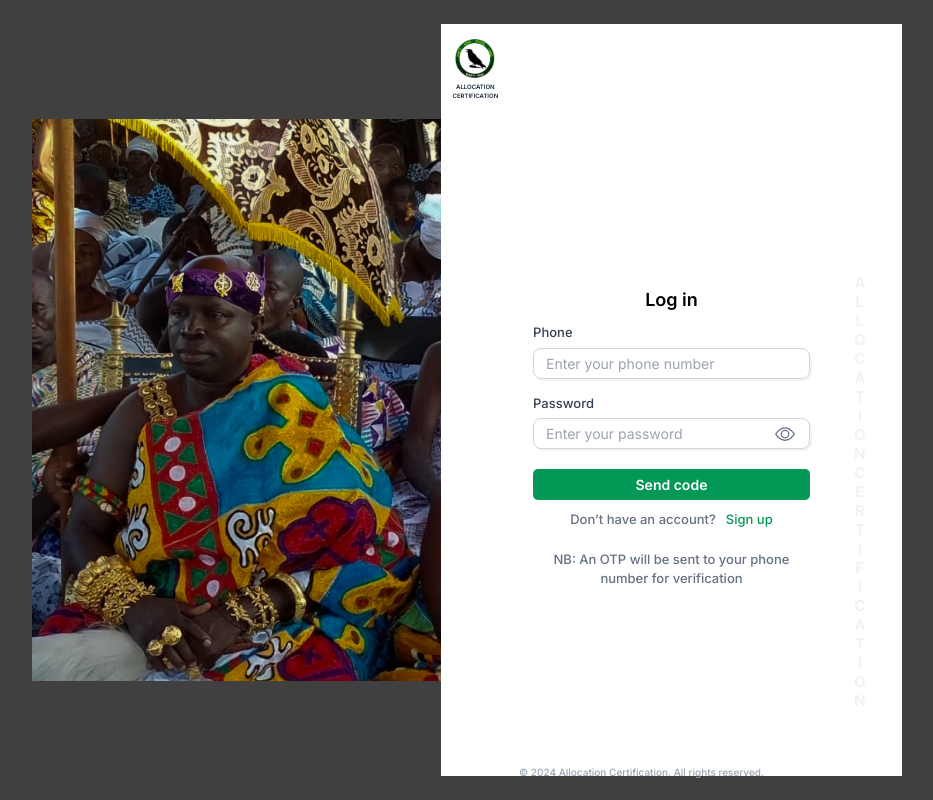
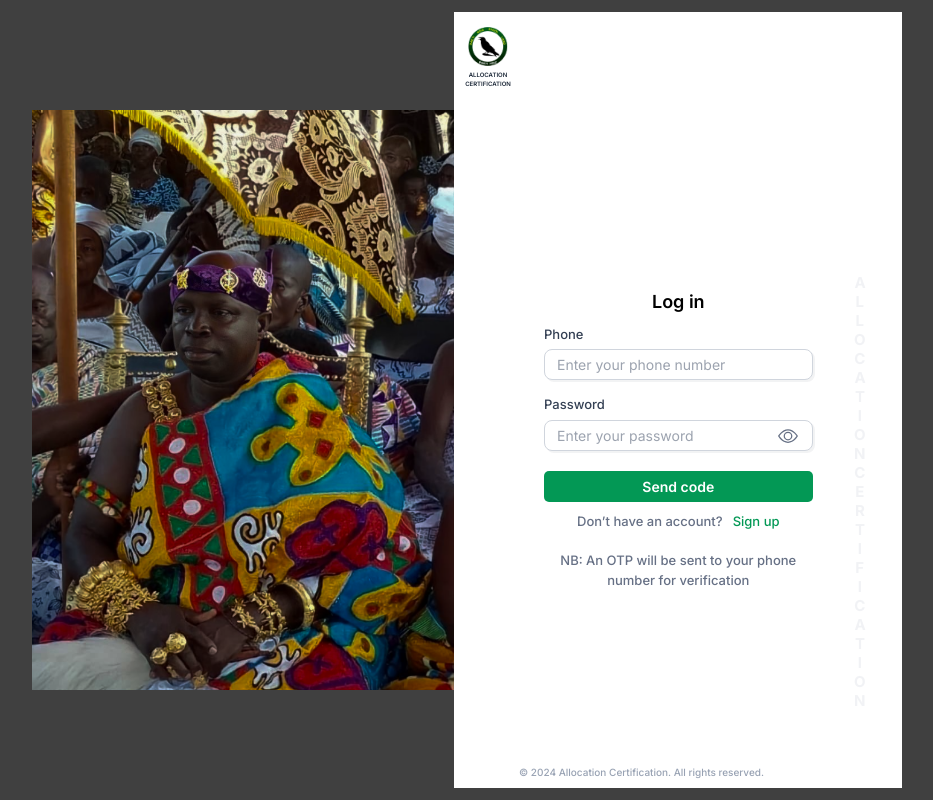
Before and after one commit to eben-arkoh-amoah/stooland, a Next.js app: page /login/applicant in a window 1280 px wide. Shown: the whole page, without its empty margins (173-1106 px from the left). Built offline with nearby package versions, Linux system fonts and the light colour scheme.

Commit message:
updated the ui of the login

```diff
--- a/components/auth/applicantLogin.tsx
+++ b/components/auth/applicantLogin.tsx
@@ -12,9 +12,9 @@ export default function ApplicantLoginComponent() {
 const [shouldShowPassword, setShouldShowPassword] = useState<boolean>(true  );
 
     return (
-        <main style={{ height: "97%", width: "68%",   justifyContent: "center", alignItems: "center", flexDirection: "row", display: "flex" }}>
+        <main style={{ height: "100%", width: "68%",   justifyContent: "center", alignItems: "center", flexDirection: "row", display: "flex" }}>
             <div style={{ height: "100%", display: "flex", alignItems: "center"}}>
-                <Image src={king} width={432} alt="King" style={{margin: "auto"}}/>
+                <Image src={king} width={460} alt="King" style={{margin: "auto"}}/>
             </div>
             <div style={{ alignItems: "center", width: "56%", height: "97%", background: "#FFFFFF", }}>
                 <Logo />
```
